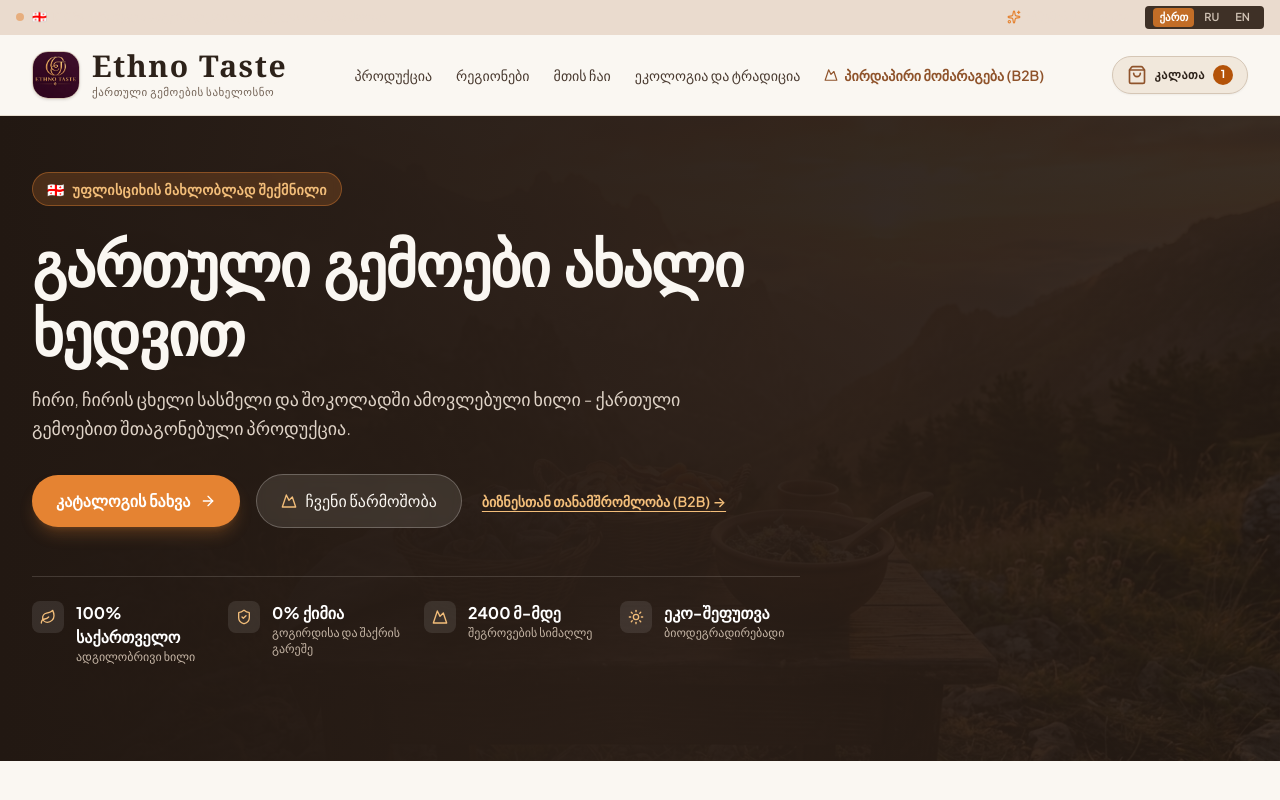
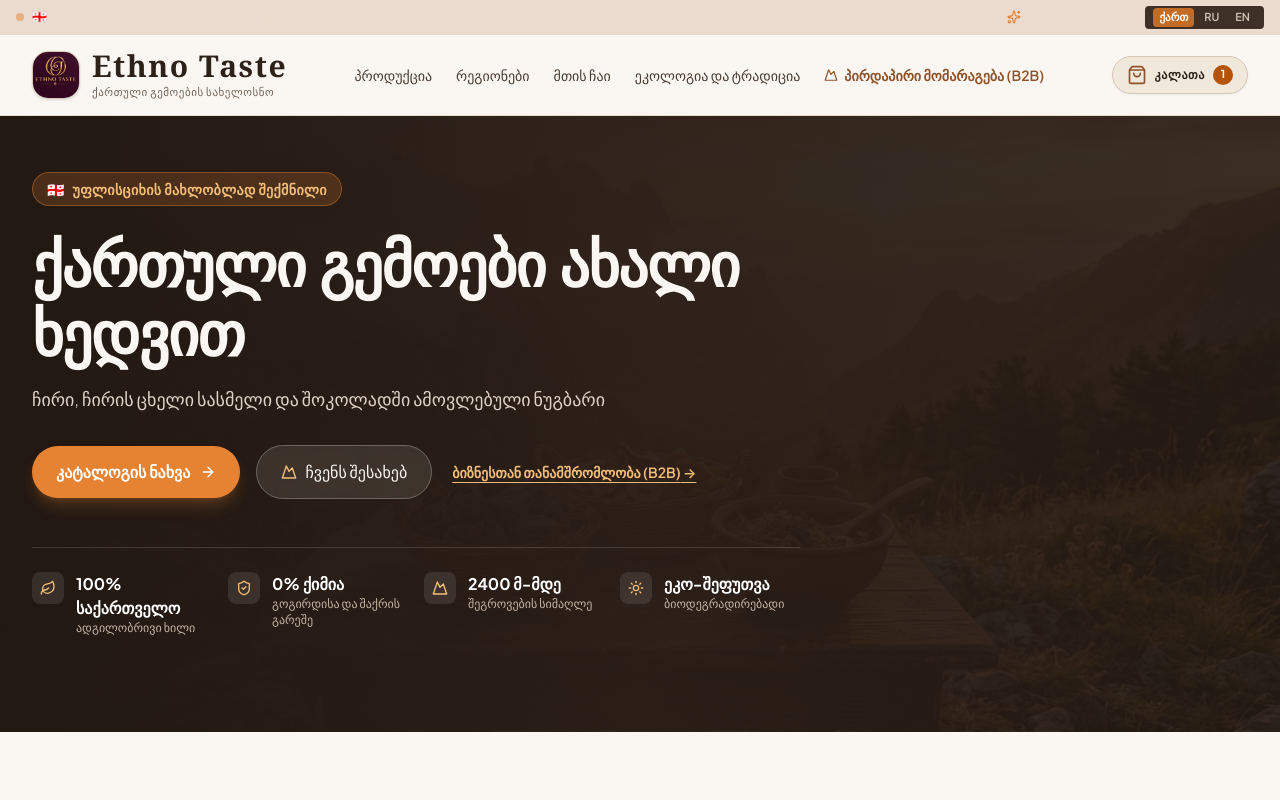
Before and after one commit to Tsokolovi/Ethno, a React (Vite) app: page / in a window 1280 px wide. Shown: the top 800 px of the page. Built offline with nearby package versions, Linux system fonts and the light colour scheme.

Commit message:
Modify translations for hero section
Updated Georgian translations for hero section.

```diff
--- a/src/data/translations.ts
+++ b/src/data/translations.ts
@@ -11,10 +11,10 @@ export const TRANSLATIONS = {
     },
     hero: {
       tag: 'უფლისციხის მახლობლად შექმნილი',
-      titlePrimary: 'გართული გემოები ახალი ხედვით',
-      description: 'ჩირი, ჩირის ცხელი სასმელი და შოკოლადში ამოვლებული ხილი - ქართული გემოებით შთაგონებული პროდუქცია.',
+      titlePrimary: 'ქართული გემოები ახალი ხედვით',
+      description: 'ჩირი, ჩირის ცხელი სასმელი და შოკოლადში ამოვლებული ნუგბარი ',
       viewCatalog: 'კატალოგის ნახვა',
-      exploreRegions: 'ჩვენი წარმოშობა',
+      exploreRegions: 'ჩვენს შესახებ',
       b2bDirect: 'ბიზნესთან თანამშრომლობა (B2B)',
       statOrigin: '100% საქართველო',
       statOriginSub: 'ადგილობრივი ხილი',
```
